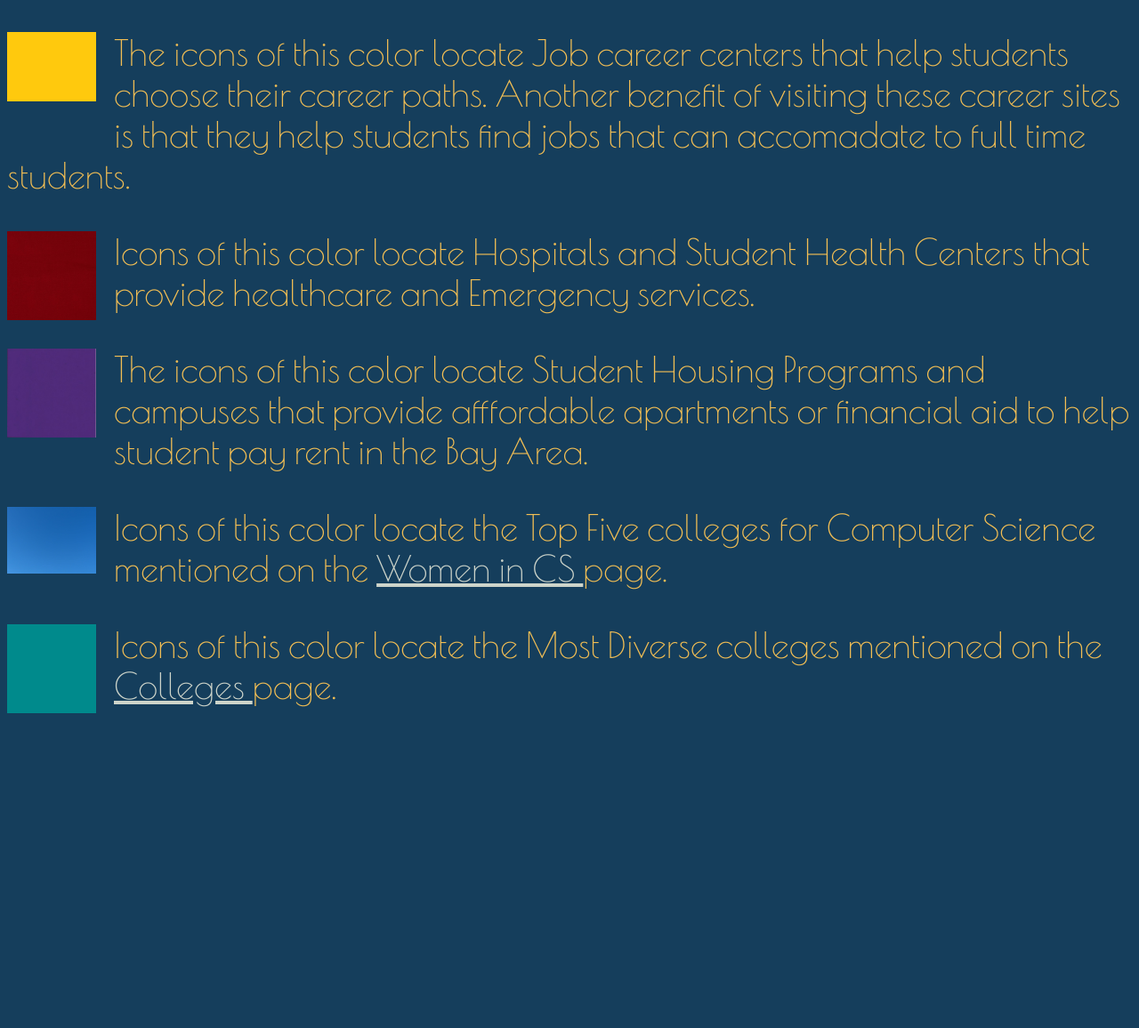
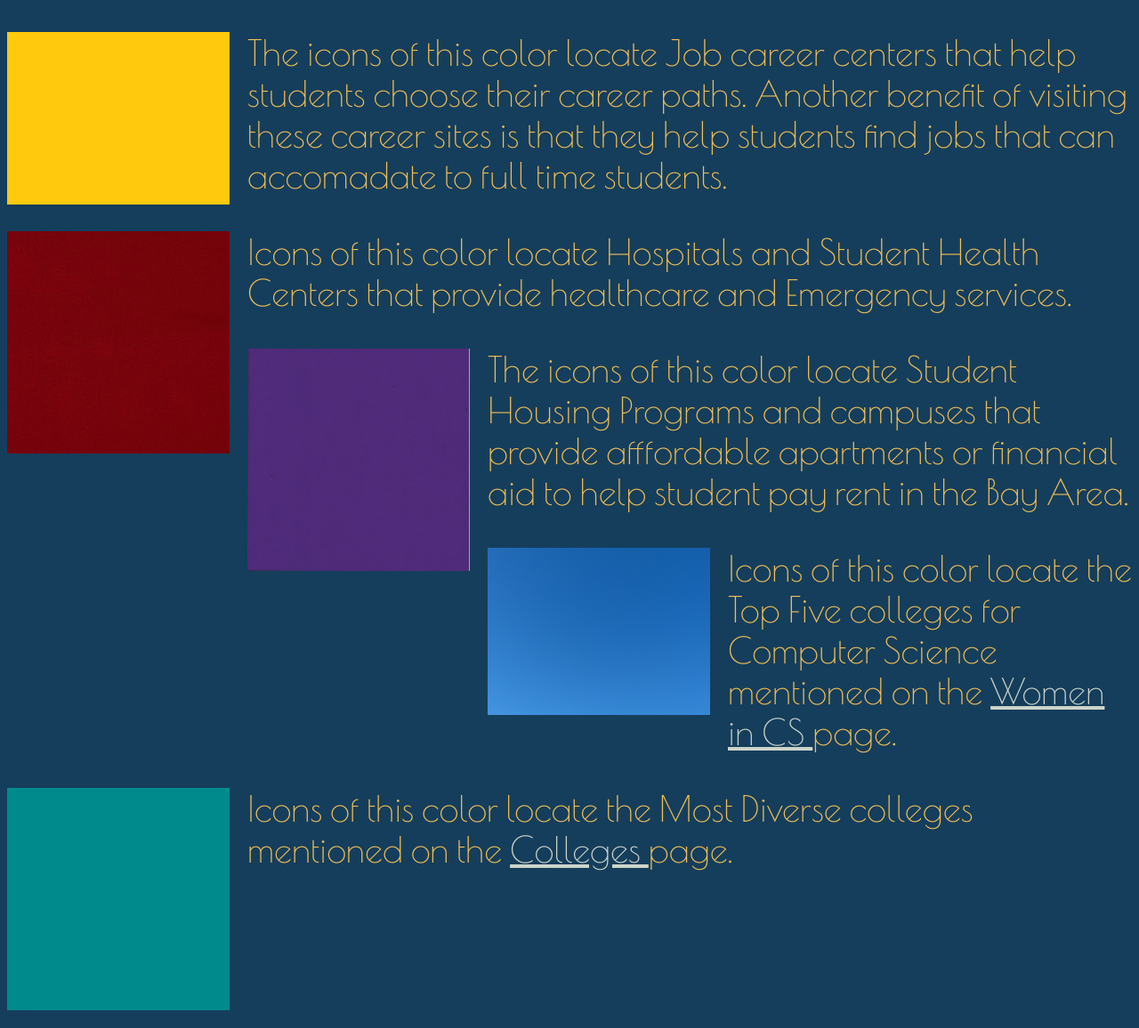
Before and after one commit to KarinaMontiel/finalproject, a PHP site: page /studentlocos.html in a window 1280 px wide. Shown: the part 685-1841 px from the top of the page at 89% size. Before the commit the page ends 1487 px from the top, so only its background shows below. Run offline with PHP 8.4, Linux system fonts and the light colour scheme; some libraries are stand-ins or nearby versions.

Commit message:
PICS ALIGNED

```diff
--- a/karina.css
+++ b/karina.css
@@ -79,23 +79,7 @@ strong{
 float: left;
 padding: 0 20px 20px 0;
 }
-/* .sections, img {
-  display:inline-block;
-  /* width:100px; */
-  /* margin-left: 50px; */
-} */
-.icons{
-  /* margin-left: 100px; */
-  float:left;
-  width: 100px;
-}
-
-.defs{
-  /* margin-left: 200px; */
-  width:850px;
-  float:right;
-}
 
 img{
-  width: 100px;
+  width: 250px;
 }
--- a/studentlocos.html
+++ b/studentlocos.html
@@ -97,51 +97,32 @@
       <iframe src="https://www.google.com/maps/d/u/0/embed?mid=1X4rV5N5wZ2fJCHyuKnfI9vnY5Hh5Mvu9" width="640" height="480"></iframe>
     </center>
 
-    <!-- <div class="sections"> -->
 <p>
-          <img  src="yellow.jpg" class='left'>
+          <img  src="yellow.jpg" id=img1 class='left'>
 
-          <!-- <div class="defs"> -->
 
            The icons of this color locate Job career centers that help students choose their career paths.
           Another benefit of visiting these career sites is that they help students find jobs that can accomadate to full time students.
 </p>
 
-        <!-- </div> -->
-    <!-- </div> -->
+
 <p>
 
-     <!-- <div class="sections"> -->
       <img class="left" src="red.jpg">
-      <!-- <div class="defs"> -->
         Icons of this color locate Hospitals and Student Health Centers that provide healthcare and Emergency services.
-      <!-- </div>
-    </div> -->
 </p>
 
 <p>
-    <!-- <div class="sects"> -->
       <img class="left" src="purple1.jpg">
-      <!-- <div class="defs"> -->
         The icons of this color locate Student Housing Programs and campuses that provide afffordable apartments
         or financial aid to help student pay rent in the Bay Area.
 </p>
 <p>
-      <!-- </div> -->
-    <!-- </div> -->
 
-    <!-- <div class="sects"> -->
       <img class="left" src="blue.jpg">
-      <!-- <div class="defs"> -->
         Icons of this color locate the Top Five colleges for Computer Science mentioned on the <a href="womenInCs.html">Women in CS </a> page.
-      <!-- </div>
-    </div> -->
 </p>
 <p>
-    <!-- <div class="sects"> -->
       <img class="left" src="teal.jpg">
-      <!-- <div class="defs"> -->
         Icons of this color locate the Most Diverse colleges mentioned on the <a href="datagraph.html">Colleges </a> page.
 </p>
-      <!-- </div>
-    </div> -->
```
